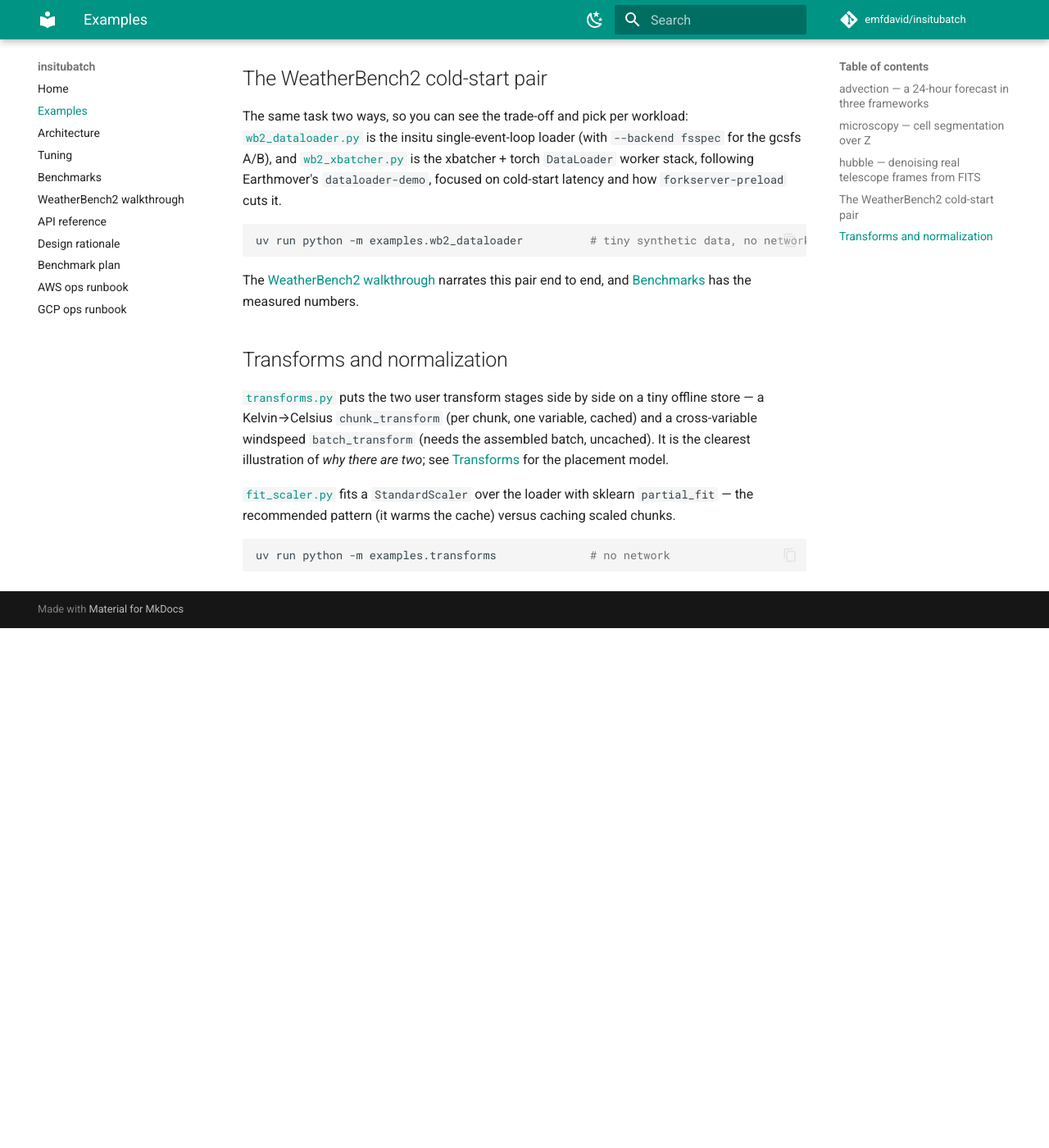
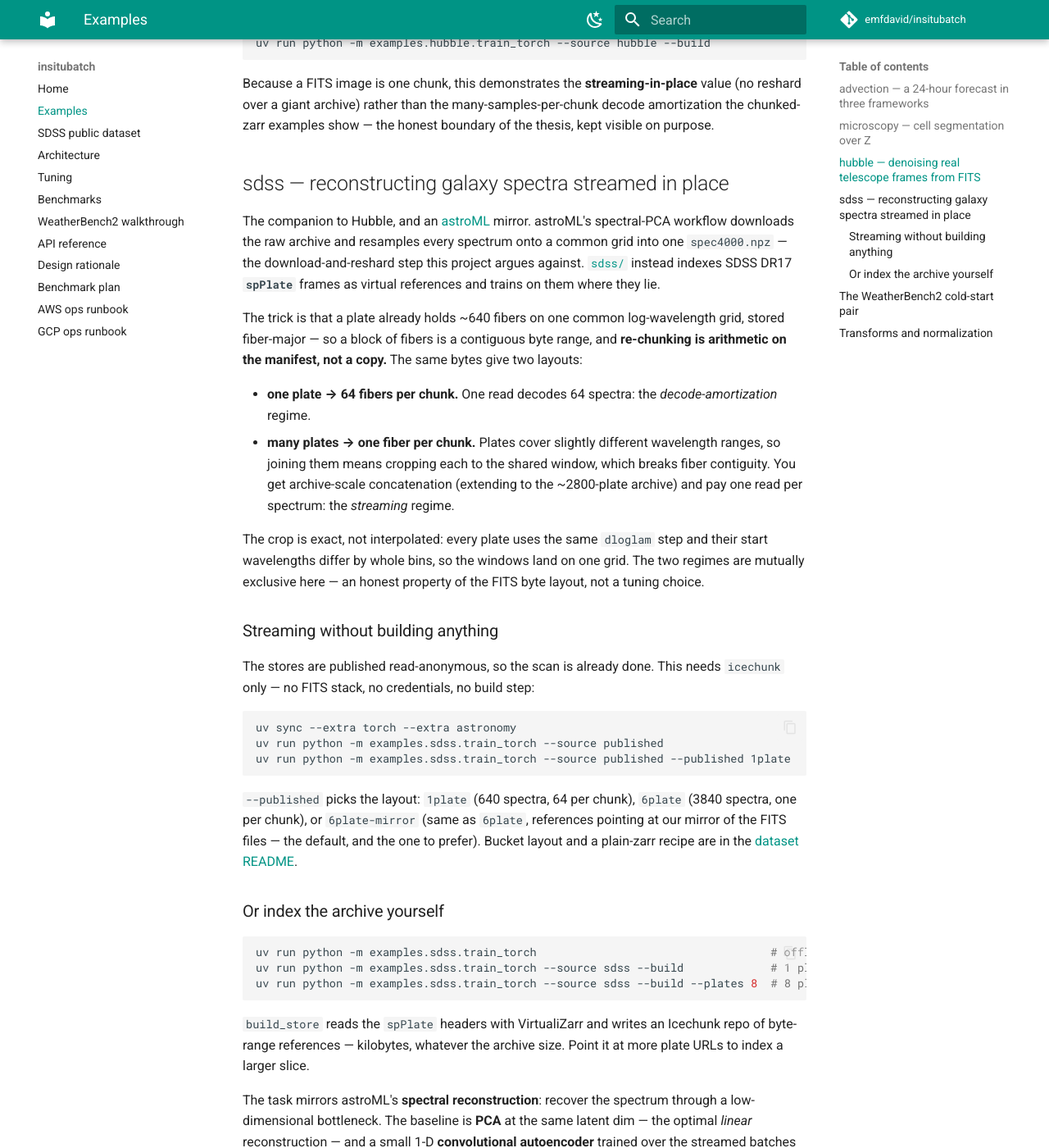
Before and after one commit to emfdavid/insitubatch, an MkDocs documentation site: the page built from docs/examples.md, in a window 1280 px wide and 1400 px high, scrolled down 2556 px. Shown: the whole window at 82% size. Built offline with MkDocs 1.6.1 and Material for MkDocs 9.7.7, drawn with Linux system fonts in a browser that asks for light colours; comment, search, counter and statistics services are not loaded; before the commit the page ends 3322 px from its top, so only the background shows below that; some of the changed text lies outside the part shown.

Commit message:
examples/sdss: stream the published stores, document the dataset
Martin Durant's ask on #17 was a scan-once / use-many split: persist the chunk
manifest somewhere public so people can skip the scan and get straight to
using (or benchmarking) the data. The stores are published; this adds the path
that reaches them.

`open_published()` opens one of the three public reference stores in
`gs://insitubatch-bench-insitubatch/astronomy/`, read-anonymous, needing only
icechunk -- VirtualiZarr, kerchunk and astropy are write-side only.
`--source published` wires it to the training example, with `--published` to
pick the layout: one plate at 64 fibers/chunk (decode amortization) or six
plates at one fiber/chunk (archive-scale streaming).

Both build modes now record the FITS log-wavelength solution (COEFF0/COEFF1)
on the array, so the wavelength axis is reconstructable from the store alone.
The multi-plate mode records the cropped window start, since folding plates
onto the common grid moves bin 0. A test per mode pins it.

Docs: a dataset page covering geometry, an open-it recipe verified against the
live bucket, the wavelength solution and read throughput against tuned raw
zarr -- plus the SDSS section docs/examples.md was missing. The hero figure is
a real spectrum, fiber 900 read from the store and median-binned for drawing,
with the page's two accent colors taken from the Ha and [O III] wavelengths it
is annotated with.

Co-Authored-By: Claude Opus 5 <noreply@anthropic.com>

````diff
--- a/docs/examples.md
+++ b/docs/examples.md
@@ -13,6 +13,7 @@ has an offline synthetic `--source` so you can run it with no network or cloud c
 | [`advection/`](#advection-a-24-hour-forecast-in-three-frameworks) | Weather — WeatherBench2 ERA5 (`gs://`, anonymous), Arraylake/Icechunk, or synthetic | Input at *t*, target at *t+24 h* as **offset views of one array** | Windowed multi-offset sampling; one dataset → **torch, JAX and TF** |
 | [`microscopy/`](#microscopy-cell-segmentation-over-z) | Bio-imaging — IDR OME-NGFF `(T,C,Z,Y,X)` on `s3://idr` | Samples a **middle** axis (`sample_axis=2`); two co-registered variables chunked **1 vs 30 planes** deep | Arbitrary sample axis + per-variable chunk size — the engine is not weather-specific |
 | [`hubble/`](#hubble-denoising-real-telescope-frames-from-fits) | Astronomy — Hubble WFC3/IR frames of M16 on MAST's `s3://stpubdata` | **FITS, not zarr** — indexed as virtual byte-range references; one frame *is* one chunk | Training in place over an archival format; streaming value without decode amortization |
+| [`sdss/`](#sdss-reconstructing-galaxy-spectra-streamed-in-place) | Astronomy — SDSS DR17 `spPlate` spectra, or our **public reference stores** | **FITS binary-image tables** re-chunked by byte arithmetic; two layouts from the same bytes | Both regimes from one dataset: many-fibers-per-chunk *decode amortization* vs one-fiber-per-chunk *archive-scale streaming* |
 | [WB2 pair](#the-weatherbench2-cold-start-pair) | Weather — WeatherBench2 ERA5 | The same task on **two engines** | The cold-start / memory trade-off vs an xbatcher worker stack |
 | [`transforms.py`](#transforms-and-normalization) · [`fit_scaler.py`](#transforms-and-normalization) | Any — tiny offline store | — | Why there are *two* transform stages, and how to fit a scaler over the loader |
 
@@ -84,13 +85,72 @@ uv sync --extra torch
 uv run python -m examples.hubble.train_torch      # offline synthetic frames (default)
 
 # real Hubble frames on S3 — build the virtual-reference store, then stream and train:
-uv run --with virtualizarr --with kerchunk --with astropy --with icechunk --with s3fs \
-  python -m examples.hubble.train_torch --source hubble --build
+uv sync --extra torch --extra astronomy
+uv run python -m examples.hubble.train_torch --source hubble --build
 ```
 
 Because a FITS image is one chunk, this demonstrates the **streaming-in-place** value (no
 reshard over a giant archive) rather than the many-samples-per-chunk decode amortization the
 chunked-zarr examples show — the honest boundary of the thesis, kept visible on purpose.
+
+## sdss — reconstructing galaxy spectra streamed in place
+
+The companion to Hubble, and an [astroML](https://github.com/astroML/astroML) mirror.
+astroML's spectral-PCA workflow downloads the raw archive and resamples every spectrum onto a
+common grid into one `spec4000.npz` — the download-and-reshard step this project argues
+against. [`sdss/`](https://github.com/emfdavid/insitubatch/blob/main/examples/sdss/data.py)
+instead indexes SDSS DR17 **`spPlate`** frames as virtual references and trains on them where
+they lie.
+
+The trick is that a plate already holds ~640 fibers on one common log-wavelength grid, stored
+fiber-major — so a block of fibers is a contiguous byte range, and **re-chunking is arithmetic
+on the manifest, not a copy.** The same bytes give two layouts:
+
+- **one plate → 64 fibers per chunk.** One read decodes 64 spectra: the *decode-amortization*
+  regime.
+- **many plates → one fiber per chunk.** Plates cover slightly different wavelength ranges, so
+  joining them means cropping each to the shared window, which breaks fiber contiguity. You get
+  archive-scale concatenation (extending to the ~2800-plate archive) and pay one read per
+  spectrum: the *streaming* regime.
+
+The crop is exact, not interpolated: every plate uses the same `dloglam` step and their start
+wavelengths differ by whole bins, so the windows land on one grid. The two regimes are mutually
+exclusive here — an honest property of the FITS byte layout, not a tuning choice.
+
+### Streaming without building anything
+
+The stores are published read-anonymous, so the scan is already done. This needs `icechunk`
+only — no FITS stack, no credentials, no build step:
+
+```bash
+uv sync --extra torch --extra astronomy
+uv run python -m examples.sdss.train_torch --source published                      # 6 plates
+uv run python -m examples.sdss.train_torch --source published --published 1plate   # 1 plate
+```
+
+`--published` picks the layout: `1plate` (640 spectra, 64 per chunk), `6plate` (3840 spectra,
+one per chunk), or `6plate-mirror` (same as `6plate`, references pointing at our mirror of the
+FITS files — the default, and the one to prefer). Bucket layout and a plain-zarr recipe are in
+the [dataset README](https://storage.googleapis.com/insitubatch-bench-insitubatch/astronomy/README.md).
+
+### Or index the archive yourself
+
+```bash
+uv run python -m examples.sdss.train_torch                                   # offline synthetic
+uv run python -m examples.sdss.train_torch --source sdss --build             # 1 plate
+uv run python -m examples.sdss.train_torch --source sdss --build --plates 8  # 8 plates
+```
+
+`build_store` reads the `spPlate` headers with VirtualiZarr and writes an Icechunk repo of
+byte-range references — kilobytes, whatever the archive size. Point it at more plate URLs to
+index a larger slice.
+
+The task mirrors astroML's **spectral reconstruction**: recover the spectrum through a
+low-dimensional bottleneck. The baseline is **PCA** at the same latent dim — the optimal
+*linear* reconstruction — and a small 1-D **convolutional autoencoder** trained over the
+streamed batches beats it, because varying redshift shifts the lines and a fixed linear basis
+reconstructs a shifted spectrum poorly. `--source synthetic` (the default) needs no network and
+carries that claim; the real run is the same pipeline on the real archive.
 
 ## The WeatherBench2 cold-start pair
 
--- a/mkdocs.yml
+++ b/mkdocs.yml
@@ -31,6 +31,7 @@ theme:
 nav:
   - Home: index.md
   - Examples: examples.md
+  - SDSS public dataset: sdss-dataset.md
   - Architecture: architecture.md
   - Tuning: tuning.md
   - Benchmarks: benchmarks.md
````
Also changed, not shown: docs/sdss-dataset.md (added, +189 -0 lines), examples/README.md (+12 -2 lines), docs/figures/sdss_spectrum.svg (added), 3 other files.
